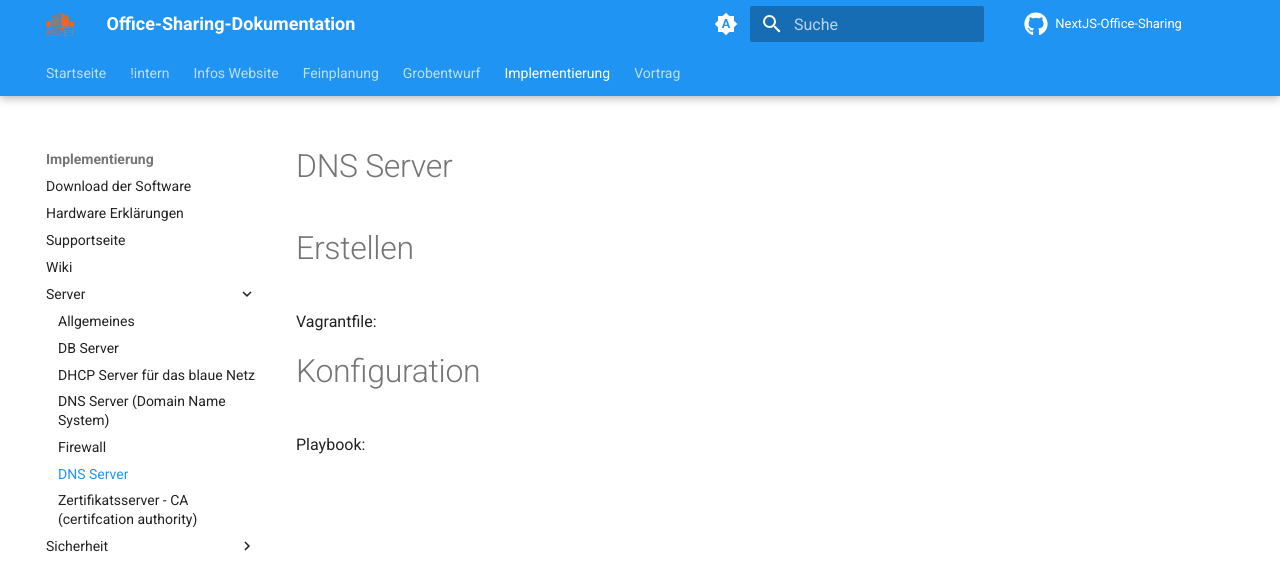
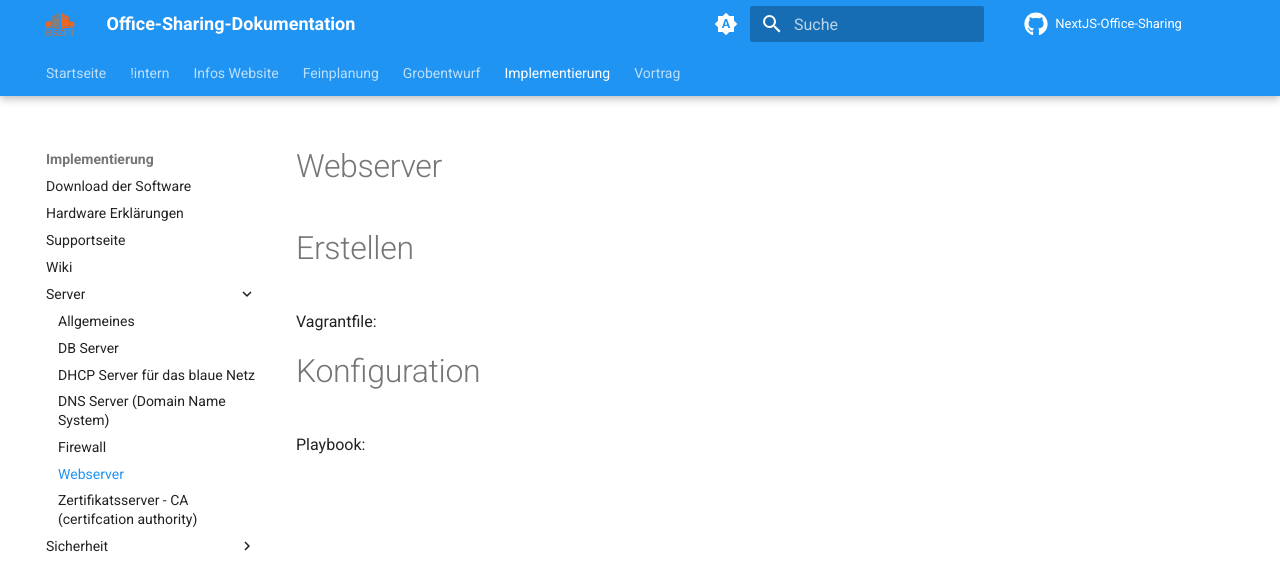
Before and after one commit to gz-bad-erzland-p2/Dokumentation, an MkDocs documentation site: the page built from docs/implementierung/Server/Webserver.md, in a window 1280 px wide. Shown: the top 565 px of the page. Built offline with MkDocs 1.6.1 and Material for MkDocs 9.7.7, drawn with Linux system fonts in a browser that asks for light colours; comment, search, counter and statistics services are not loaded.

Commit message:
Update Webserver.md

```diff
--- a/docs/implementierung/Server/Webserver.md
+++ b/docs/implementierung/Server/Webserver.md
@@ -1,4 +1,4 @@
-# DNS Server
+# Webserver
 
 # Erstellen
 
```
